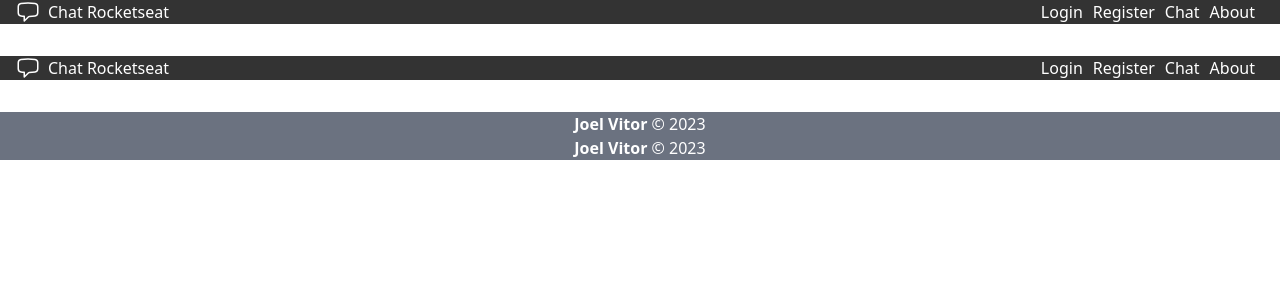
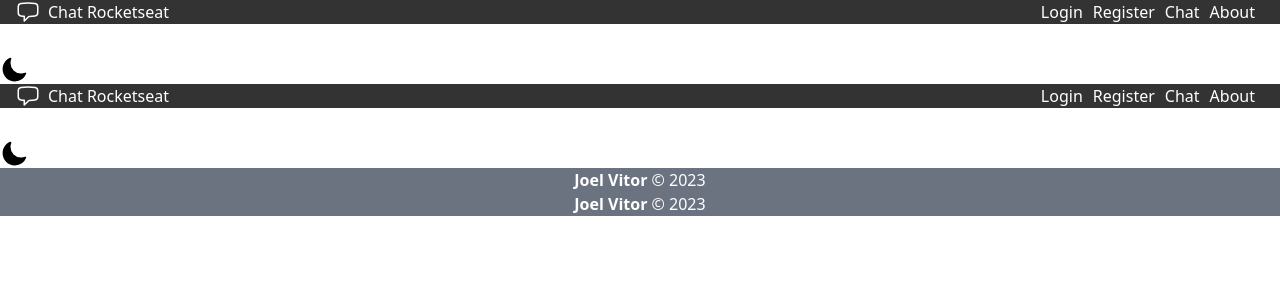
Before and after one commit to joelvitorniino/chatbot-rocketseat-nextjs, a Next.js app: page /components/Layout in a window 1280 px wide. Shown: the top 300 px of the page. Built offline with nearby package versions, Linux system fonts and the light colour scheme.

Commit message:
dark mode

```diff
--- a/package.json
+++ b/package.json
@@ -9,11 +9,13 @@
     "lint": "next lint"
   },
   "dependencies": {
+    "@heroicons/react": "^2.0.13",
     "@types/react": "18.0.26",
     "@types/react-dom": "18.0.9",
     "eslint": "8.30.0",
     "eslint-config-next": "13.0.7",
     "next": "13.0.7",
+    "next-themes": "^0.2.1",
     "react": "18.2.0",
     "react-dom": "18.2.0",
     "socket.io-client": "^4.5.4",
--- a/pages/_app.tsx
+++ b/pages/_app.tsx
@@ -1,11 +1,15 @@
 import '../styles/globals.css'
 import type { AppProps } from 'next/app'
+
 import Layout from './components/Layout'
+import { ThemeProvider } from 'next-themes'
 
 export default function App({ Component, pageProps }: AppProps) {
   return (
-    <Layout>
-      <Component {...pageProps} />
-    </Layout>
+    <ThemeProvider enableSystem={true} attribute='class'>
+      <Layout>
+        <Component {...pageProps} />
+      </Layout>
+    </ThemeProvider>
   )
 }
--- a/pages/components/Layout.tsx
+++ b/pages/components/Layout.tsx
@@ -1,13 +1,49 @@
-import React from "react";
+import React, { useEffect, useState } from "react";
 import Navbar from "./Navbar";
 import Footer from "./Footer";
+import { useTheme } from "next-themes";
+import { SunIcon, MoonIcon } from "@heroicons/react/24/solid";
 
 export default function Layout({ children }: React.PropsWithChildren) {
-    return (
-        <>
-            <Navbar />
-                <main className="main-container">{ children }</main>
-            <Footer />
-        </>
-    )
+  const { systemTheme, theme, setTheme } = useTheme();
+  const [mounted, setMounted] = useState(false);
+
+  useEffect(() => {
+    setMounted(true);
+  }, []);
+
+  const renderThemeChanger = () => {
+    if(!mounted) return null;
+
+    const currentTheme = theme === "system" ? systemTheme : theme;
+
+    if (currentTheme === "dark") {
+      return (
+        <SunIcon
+          className="w-7 h-7"
+          role="button"
+          onClick={() => setTheme("light")}
+        />
+      );
+    } else {
+      return (
+        <MoonIcon
+          className="w-7 h-7"
+          role="button"
+          onClick={() => setTheme("dark")}
+        />
+      );
+    }
+  };
+
+  return (
+    <>
+      <Navbar />
+      <main className="main-container">
+        {renderThemeChanger()}
+        {children}
+        </main>
+      <Footer />
+    </>
+  );
 }
--- a/pages/index.tsx
+++ b/pages/index.tsx
@@ -1,7 +1,5 @@
 import Head from "next/head";
 import Link from "next/link";
-import Footer from "./components/Footer";
-import Navbar from "./components/Navbar";
 
 export default function Home() {
   return (
@@ -11,7 +9,7 @@ export default function Home() {
         <meta charSet="utf-8" />
       </Head>
 
-      <div className="h-screen w-screen flex items-center justify-center bg-gray-100">
+      <div className="h-screen w-screen flex items-center justify-center bg-gray-100 dark:bg-gray-900 dark:text-gray-500">
         <div className="w-80">
           <div className="text-lg font-bold text-center mb-4">Login Chat</div>
 
@@ -22,7 +20,7 @@ export default function Home() {
                 <input
                   type="text"
                   name="email"
-                  className="w-full bg-gray-50 border border-gray-300 focus:border-blue-500 focus:ring-2 focus:ring-blue-500 focus:ring-opacity-20 rounded px-3 py-2 text-sm text-gray-800 placeholder-gray-300 focus:outline-none transition duration-200 ease-in-out"
+                  className="w-full bg-gray-50 border border-gray-300 dark:bg-gray-800 dark:text-gray-500 focus:border-blue-500 focus:ring-2 focus:ring-blue-500 focus:ring-opacity-20 rounded px-3 py-2 text-sm text-gray-800 placeholder-gray-300 focus:outline-none transition duration-200 ease-in-out"
                 />
 
               <div>
@@ -30,7 +28,7 @@ export default function Home() {
                 <input
                   type="password"
                   name="password"
-                  className="w-full bg-gray-50 border border-gray-300 focus:border-blue-500 focus:ring-2 focus:ring-blue-500 focus:ring-opacity-20 rounded px-3 py-2 text-sm text-gray-800 placeholder-gray-300 focus:outline-none transition duration-200 ease-in-out"
+                  className="w-full bg-gray-50 border border-gray-300 dark:bg-gray-800 dark:text-gray-500 focus:border-blue-500 focus:ring-2 focus:ring-blue-500 focus:ring-opacity-20 rounded px-3 py-2 text-sm text-gray-800 placeholder-gray-300 focus:outline-none transition duration-200 ease-in-out"
               />
               </div>
 
@@ -40,11 +38,11 @@ export default function Home() {
               </div>
 
               <div>
-                <button className="w-full text-sm bg-blue-500 hover:bg-blue-600 px-6 py-1 mt-3 rounded text-white shadow">
+                <button className="w-full text-sm bg-blue-500 hover:bg-blue-600 dark:bg-gray-800 dark:hover:bg-gray-900 px-6 py-1 mt-3 rounded text-white shadow">
                   <Link href="#">Login</Link>
                 </button>
 
-                <button className="w-full text-sm bg-red-400 hover:bg-red-500 px-6 py-1 mt-3 rounded text-white shadow">
+                <button className="w-full text-sm bg-red-400 hover:bg-red-500 dark:bg-slate-500 dark:hover:bg-slate-600 px-6 py-1 mt-3 rounded text-white shadow">
                   <Link href="register">Register</Link>
                 </button>
               </div>
--- a/pages/register.tsx
+++ b/pages/register.tsx
@@ -1,6 +1,5 @@
 import Head from "next/head";
 import Link from "next/link";
-import Footer from "./components/Footer";
 
 export default function Register() {
   return (
@@ -10,7 +9,7 @@ export default function Register() {
         <meta charSet="utf-8" />
       </Head>
 
-      <div className="h-screen w-screen flex items-center justify-center bg-gray-100">
+      <div className="h-screen w-screen flex items-center justify-center bg-gray-100 dark:bg-gray-900 dark:text-gray-500">
         <div className="w-80">
           <div className="text-lg font-bold text-center mb-4">
             Register Chat
@@ -28,7 +27,7 @@ export default function Register() {
                 <input
                   type="text"
                   name="name"
-                  className="w-full bg-gray-50 border border-gray-300 focus:border-blue-500 focus:ring-2 focus:ring-blue-500 focus:ring-opacity-20 rounded px-3 py-2 text-sm text-gray-800 placeholder-gray-300 focus:outline-none transition duration-200 ease-in-out"
+                  className="w-full bg-gray-50 border border-gray-300 dark:bg-gray-800 dark:text-gray-500 focus:border-blue-500 focus:ring-2 focus:ring-blue-500 focus:ring-opacity-20 rounded px-3 py-2 text-sm text-gray-800 placeholder-gray-300 focus:outline-none transition duration-200 ease-in-out"
                 />
 
                 <label
@@ -40,7 +39,7 @@ export default function Register() {
                 <input
                   type="text"
                   name="email"
-                  className="w-full bg-gray-50 border border-gray-300 focus:border-blue-500 focus:ring-2 focus:ring-blue-500 focus:ring-opacity-20 rounded px-3 py-2 text-sm text-gray-800 placeholder-gray-300 focus:outline-none transition duration-200 ease-in-out"
+                  className="w-full bg-gray-50 border border-gray-300 dark:bg-gray-800 dark:text-gray-500 focus:border-blue-500 focus:ring-2 focus:ring-blue-500 focus:ring-opacity-20 rounded px-3 py-2 text-sm text-gray-800 placeholder-gray-300 focus:outline-none transition duration-200 ease-in-out"
                 />
 
                 <div>
@@ -53,12 +52,12 @@ export default function Register() {
                   <input
                     type="text"
                     name="password"
-                    className="w-full bg-gray-50 border border-gray-300 focus:border-blue-500 focus:ring-2 focus:ring-blue-500 focus:ring-opacity-20 rounded px-3 py-2 text-sm text-gray-800 placeholder-gray-300 focus:outline-none transition duration-200 ease-in-out"
+                    className="w-full bg-gray-50 border border-gray-300 dark:bg-gray-800 dark:text-gray-500 focus:border-blue-500 focus:ring-2 focus:ring-blue-500 focus:ring-opacity-20 rounded px-3 py-2 text-sm text-gray-800 placeholder-gray-300 focus:outline-none transition duration-200 ease-in-out"
                   />
                 </div>
 
                 <div>
-                  <button className="w-full text-sm bg-red-400 hover:bg-red-500 px-6 py-1 mt-3 rounded text-white shadow">
+                  <button className="w-full text-sm bg-red-400 hover:bg-red-500 dark:bg-gray-800 dark:hover:bg-gray-900 px-6 py-1 mt-3 rounded text-white shadow">
                     <Link href="#">Register</Link>
                   </button>
                 </div>
--- a/styles/globals.css
+++ b/styles/globals.css
@@ -1,3 +1,9 @@
 @tailwind base;
 @tailwind components;
 @tailwind utilities;
+
+@layer base {
+    body {
+        @apply dark:bg-gray-900 dark:text-gray-500;
+    }
+}
--- a/tailwind.config.js
+++ b/tailwind.config.js
@@ -4,6 +4,7 @@ module.exports = {
     "./pages/**/*.{js,ts,jsx,tsx}",
     "./components/**/*.{js,ts,jsx,tsx}",
   ],
+  darkMode: 'class',
   theme: {
     extend: {
       backgroundColor: {
```
Also changed, not shown: pages/components/Navbar.tsx (+42 -8 lines), 1 other file (tests, documents, lock files or other folders).
